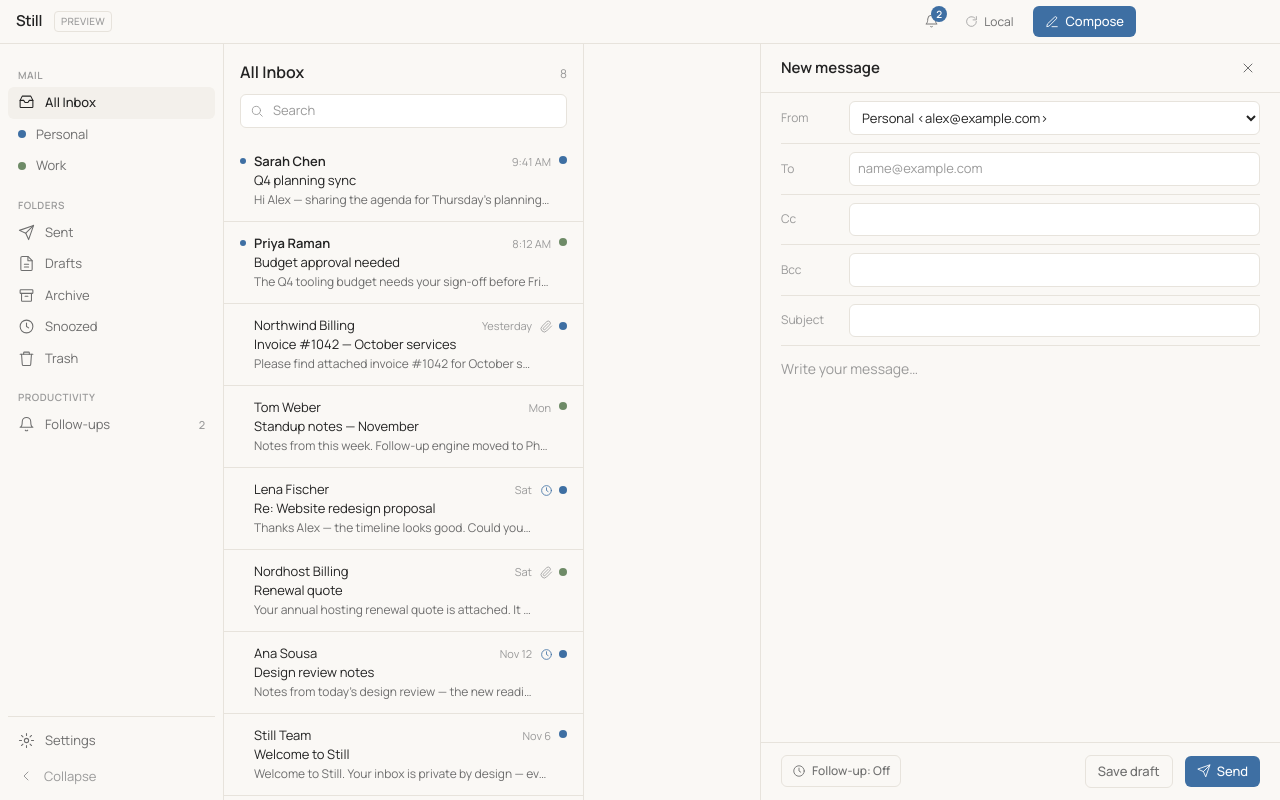
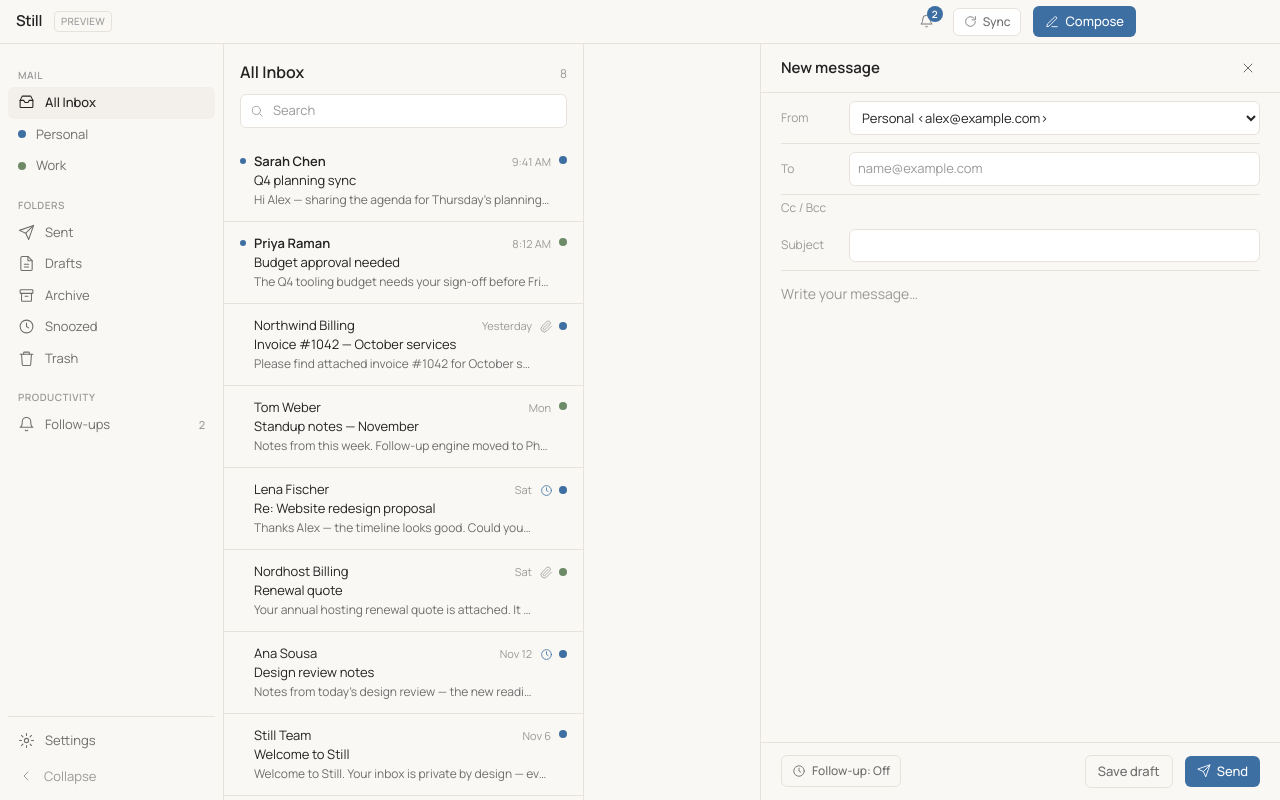
Before and after one commit to kehem/still, a React (Vite) app: page / in a window 1280 px wide. Both pictures are taken after a click on the button "Compose". Built offline with nearby package versions, Linux system fonts and the light colour scheme.

Commit message:
Restore clean Cc/Bcc toggle in Composer and style Sync reload button
Co-authored-by: arena-agent <297053741+arena-agent@users.noreply.github.com>

```diff
--- a/src/renderer/components/Composer.tsx
+++ b/src/renderer/components/Composer.tsx
@@ -32,7 +32,9 @@ export function Composer({ accounts, initial, onClose, onSent }: ComposerProps)
   const [to, setTo] = useState((initial.toAddresses ?? []).join(', '));
   const [cc, setCc] = useState((initial.ccAddresses ?? []).join(', '));
   const [bcc, setBcc] = useState((initial.bccAddresses ?? []).join(', '));
-  const [showCcBcc, setShowCcBcc] = useState(true);
+  const [showCcBcc, setShowCcBcc] = useState(
+    (initial.ccAddresses?.length ?? 0) > 0 || (initial.bccAddresses?.length ?? 0) > 0,
+  );
   const [subject, setSubject] = useState(initial.subject ?? '');
   const [body, setBody] = useState(initial.body ?? '');
   const [followUpEnabled, setFollowUpEnabled] = useState(
--- a/src/renderer/components/TopBar.tsx
+++ b/src/renderer/components/TopBar.tsx
@@ -191,14 +191,14 @@ export function TopBar({
         onClick={onSync}
         disabled={syncStatus === 'syncing'}
         aria-label="Sync email"
-        title="Sync email"
-        className="no-drag flex items-center gap-1.5 rounded-md px-2 py-1 text-[12px] text-text-secondary transition-colors hover:bg-bg-subtle hover:text-text disabled:opacity-60"
+        title="Sync email with mail server"
+        className="no-drag flex items-center gap-1.5 rounded-md border border-border bg-surface px-2.5 py-1 text-[12px] font-medium text-text-secondary transition-colors hover:bg-bg-subtle hover:text-text disabled:opacity-60"
       >
         <RefreshIcon
           size={13}
-          className={syncStatus === 'syncing' ? 'animate-spin text-accent' : 'text-text-tertiary'}
+          className={syncStatus === 'syncing' ? 'animate-spin text-accent' : 'text-text-secondary'}
         />
-        {SYNC_LABEL[syncStatus]}
+        {syncStatus === 'local' ? 'Sync' : SYNC_LABEL[syncStatus]}
       </button>
       <button
         type="button"
```
Also changed, not shown: 3 other files (tests, documents, lock files or other folders).
